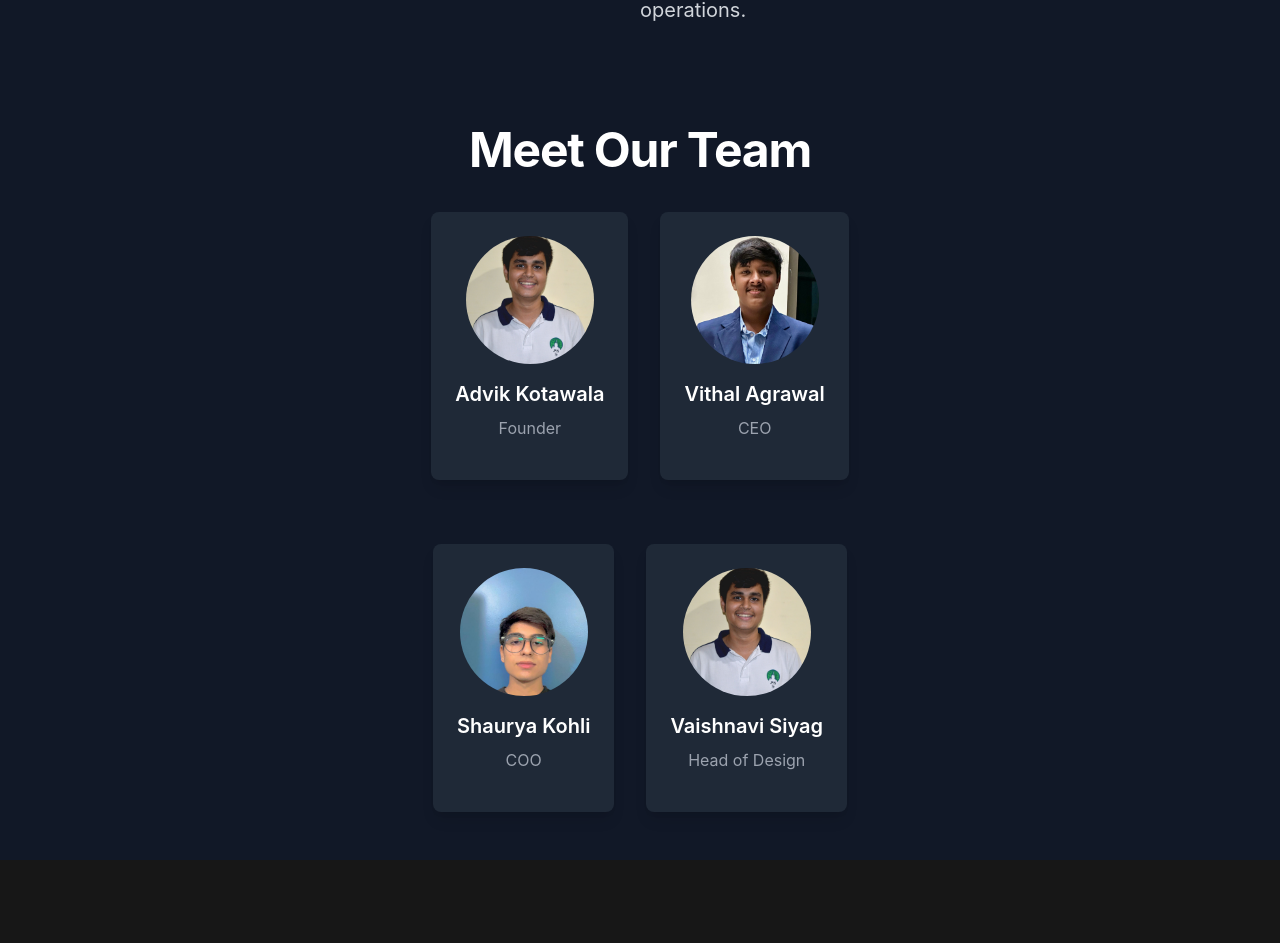
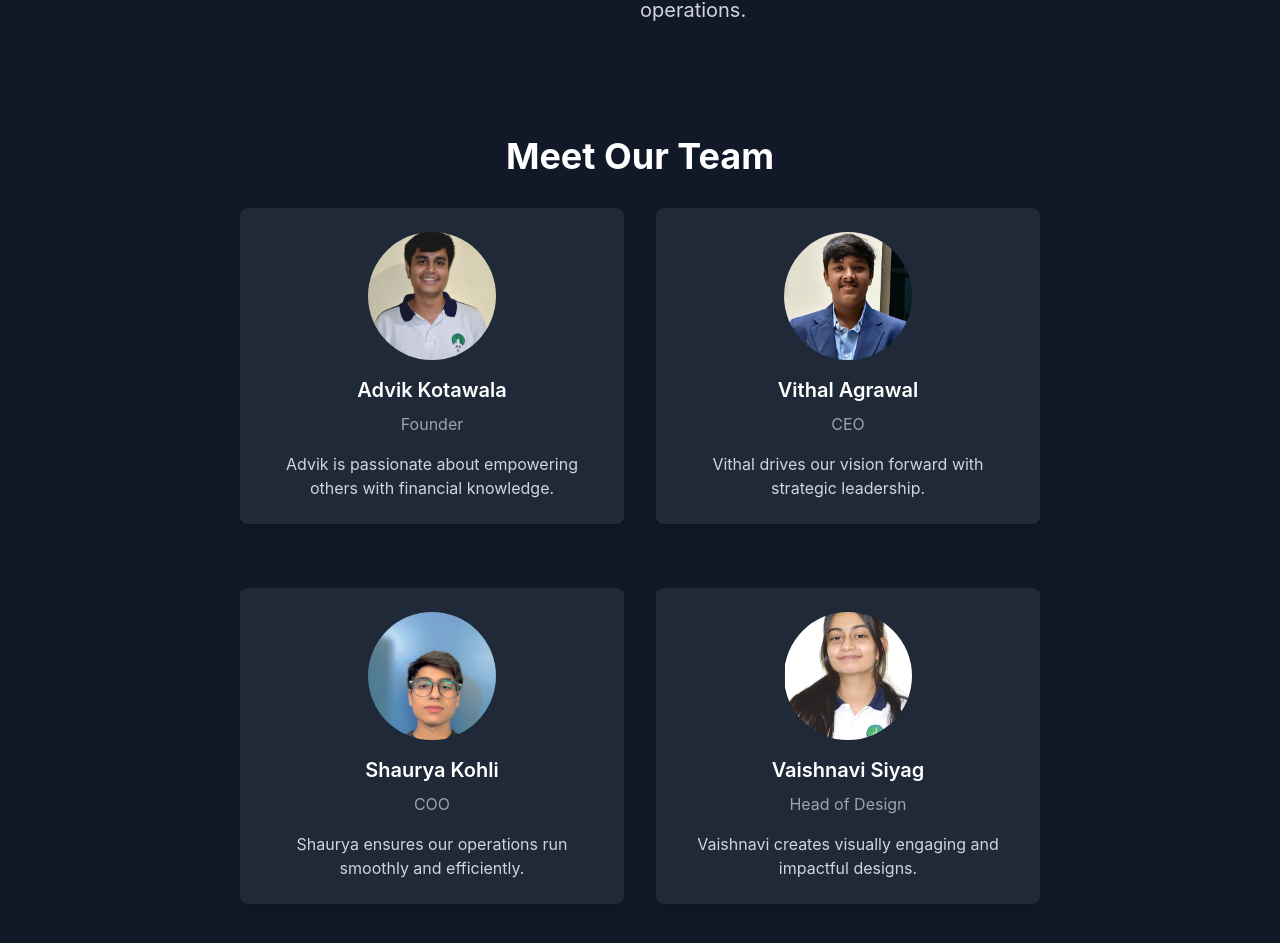
Before and after one commit to vithal34/last, a Next.js app: page /about in a window 1280 px wide. Shown: the part 679-1622 px from the top of the page. Before the commit the page ends 1539 px from the top, so only its background shows below. Built offline with nearby package versions, Linux system fonts and the light colour scheme.

Commit message:
Update about.tsx

```diff
--- a/src/pages/about.tsx
+++ b/src/pages/about.tsx
@@ -7,11 +7,9 @@ import { Navbar } from "@/components/Navbar";
 import teamMember1 from "../../public/img/user1.jpg";
 import teamMember2 from "../../public/img/user2.jpg";
 import teamMember3 from "../../public/img/user3.jpg";
-import teamMember4 from "../../public/img/user1.jpg";
-import teamMember5 from "../../public/img/user2.jpg";
-import teamMember6 from "../../public/img/user3.jpg";
-import teamMember7 from "../../public/img/user1.jpg";
+import teamMember4 from "../../public/img/user4.jpg"; // Added
 
+// Define the TypeScript interface for the TeamMember props
 interface TeamMemberProps {
   image: StaticImageData;
   name: string;
@@ -69,56 +67,38 @@ const AboutUs = () => {
             </div>
           </div>
         </Container>
-        <Container className="py-12">
-          <h2 className="text-3xl font-bold leading-snug tracking-tight text-center text-white lg:text-4xl lg:leading-tight xl:text-5xl xl:leading-tight">
+        <Container className="py-16">
+          <h2 className="text-4xl font-bold text-center text-white mb-8">
             Meet Our Team
           </h2>
-          <div className="flex flex-wrap justify-center mt-8 gap-8">
-            <div className="flex gap-8 justify-center w-full max-w-4xl">
+          <div className="flex flex-col items-center gap-8">
+            <div className="flex gap-8 justify-center w-full max-w-4xl mb-8">
               <TeamMember
                 image={teamMember1}
                 name="Advik Kotawala"
                 position="Founder"
-                bio=""
+                bio="Advik is passionate about empowering others with financial knowledge."
               />
               <TeamMember
                 image={teamMember2}
                 name="Vithal Agrawal"
                 position="CEO"
-                bio=""
+                bio="Vithal drives our vision forward with strategic leadership."
               />
             </div>
-            <div className="flex flex-wrap gap-8 justify-center w-full max-w-4xl mt-8">
+            <div className="flex gap-8 justify-center w-full max-w-4xl">
               <TeamMember
                 image={teamMember3}
                 name="Shaurya Kohli"
                 position="COO"
-                bio=""
+                bio="Shaurya ensures our operations run smoothly and efficiently."
               />
               <TeamMember
                 image={teamMember4}
                 name="Vaishnavi Siyag"
                 position="Head of Design"
-                bio=""
+                bio="Vaishnavi creates visually engaging and impactful designs."
               />
-              {/* <TeamMember
-                image={teamMember5}
-                name="Emma Wilson"
-                position="COO"
-                bio="Emma ensures smooth operations and efficient management of our resources."
-              />
-              <TeamMember
-                image={teamMember6}
-                name="Olivia Lee"
-                position="VP of Sales"
-                bio="Olivia leads our sales team and drives business growth."
-              />
-              <TeamMember
-                image={teamMember7}
-                name="Sophia Miller"
-                position="VP of Product"
-                bio="Sophia oversees product development and strategy."
-              /> */}
             </div>
           </div>
         </Container>
```
